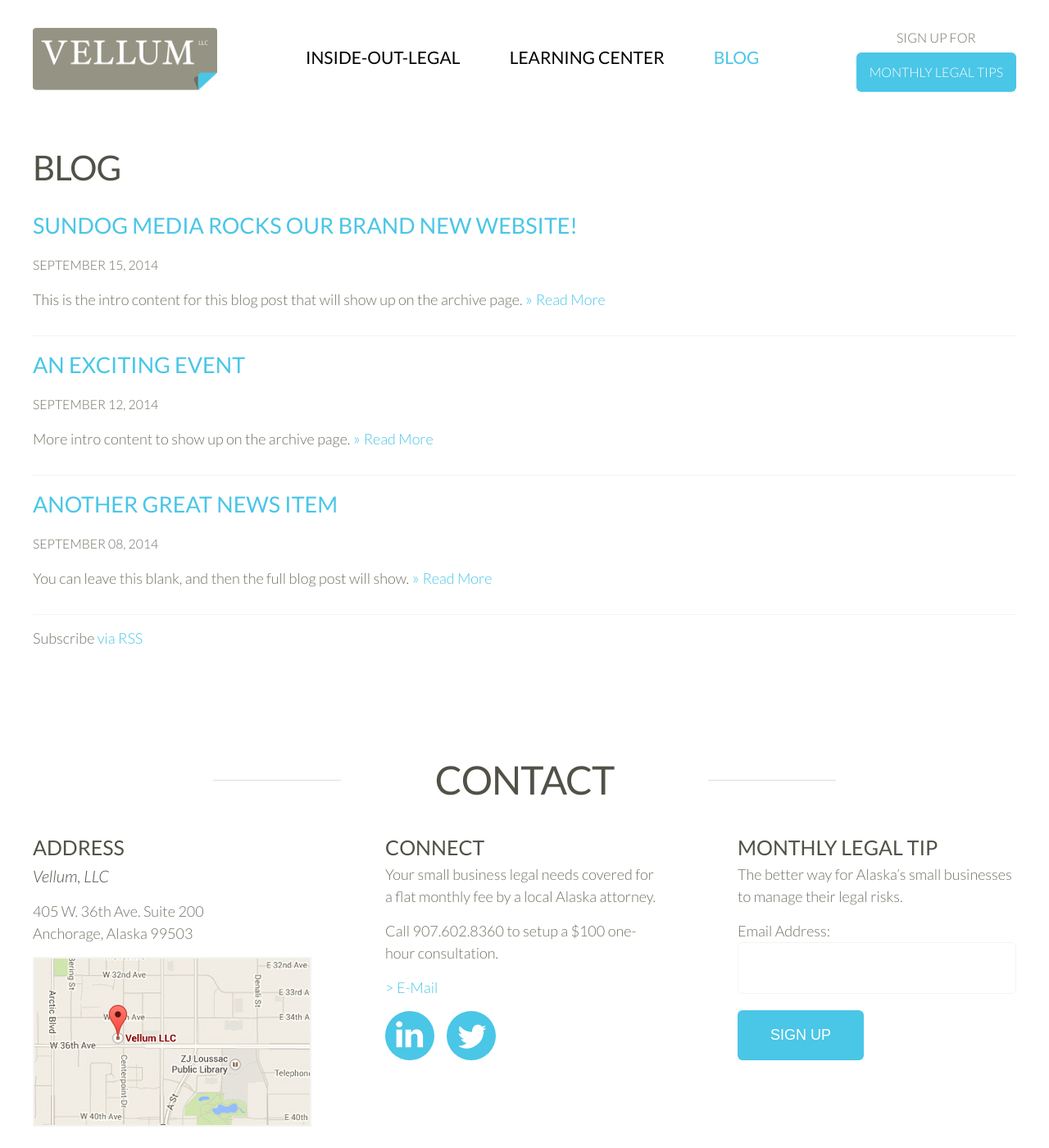
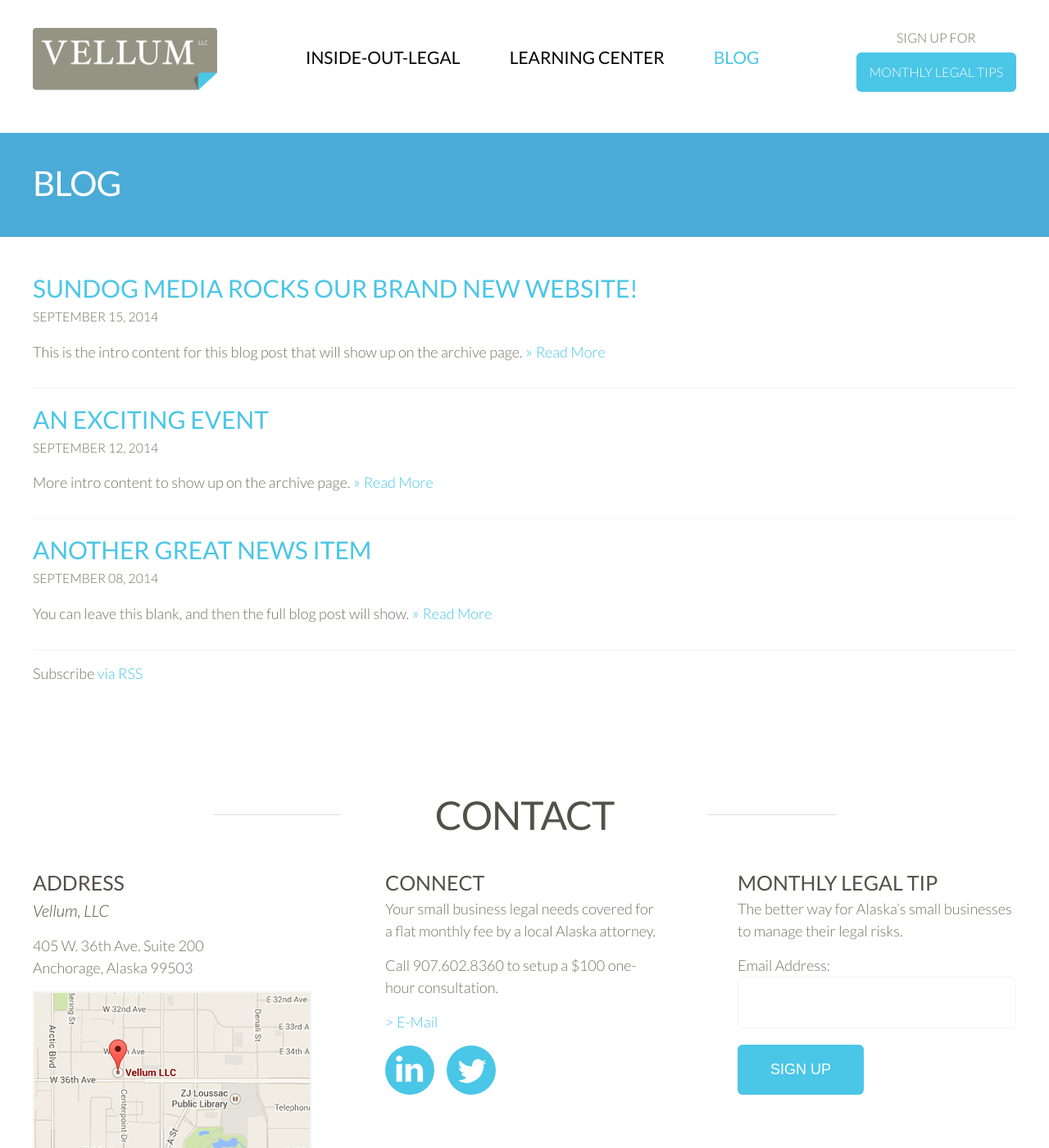
Before and after one commit to sundogmedia/sundogmedia.github.io, a Jekyll site: the page built from blog.md, in a window 1280 px wide and 1400 px high. Shown: the whole window at 82% size. Built offline with Jekyll 4.4.1, drawn with Linux system fonts in a browser that asks for light colours.

Commit message:
Design Changes from Joe

```diff
--- a/_layouts/default.html
+++ b/_layouts/default.html
@@ -8,6 +8,12 @@
     {% include header.html %}
 
     <div class="page-content">
+    	<div class="page-header">
+    		<div class="wrapper"><header class="post-header">
+    		     <h1 class="post-title">{{ page.title }}</h1>
+    		   </header>
+    		</div>
+    	</div>
       <div class="wrapper">
         {{ content }}
       </div>
--- a/_layouts/post.html
+++ b/_layouts/post.html
@@ -1,15 +1,29 @@
----
-layout: default
----
-<div class="post">
+<!DOCTYPE html>
+<html>
 
-  <header class="post-header">
-    <h1 class="post-title">{{ page.title }}</h1>
-    <p class="post-meta">{{ page.date | date: '%B %d, %Y' }}</p>
-  </header>
+  {% include head.html %}
 
-  <article class="post-content" itemtype="http://schema.org/BlogPosting" itemscope="itemscope">
-    {{ content }}
-  </article>
+  <body class="post">
 
-</div>
+    {% include header.html %}
+
+    <div class="page-content">
+    	<div class="page-header">
+    		<div class="wrapper"><header class="post-header">
+    		     <h1 class="post-title">{{ page.title }}</h1>
+    		     <p class="post-meta">{{ page.date | date: '%B %d, %Y' }}</p>
+    		   </header>
+    		</div>
+    	</div>
+      <div class="wrapper">
+        <article class="post-content" itemtype="http://schema.org/BlogPosting" itemscope="itemscope">
+          {{ content }}
+        </article>
+      </div>
+    </div>
+
+    {% include footer.html %}
+
+  </body>
+
+</html>
--- a/_sass/_layout.scss
+++ b/_sass/_layout.scss
@@ -52,7 +52,7 @@
 	 @include media-query($on-desktop) {
 	   		.site-nav{ margin: 20px 0; font-size: 20px; }
 
-	   		.sub-nav a{ padding: 0 18px; }
+	   		.sub-nav a{ padding: 0 25px; }
 
 	  }
 
@@ -60,13 +60,13 @@
 
 	  		.site-nav{ margin: 20px 0 0 0; float: right; }
 
-	  		.site-nav li{ margin: 0 18px }
+	  		.site-nav li{ margin: 0 18px;  }
 
 	  		.widget-right{ float: none; clear: both; padding-top: 20px; }
 
 	  		.widget-right a{ max-width: 400px; margin: 6px auto 0; }
 
-	  		.sub-nav a{ padding: 0 16px; }
+	  		.sub-nav a{ padding: 0 13px; font-size: 16px; }
 
 
 	  }
@@ -176,10 +176,10 @@
  * Page/Post content
  */
 
-.page-content { padding: 183px 0 40px;
+.page-content { padding: 202px 0 40px;
 
     @include media-query($on-tablet-landscape) {
-      	padding-top: 243px;
+      	padding-top: 298px;
      }
 
      @include media-query($on-tablet-portrait) {
@@ -187,9 +187,10 @@
       }
 }
 
-.page .page-content{ padding-top:  263px;
+
+.post .page-content{ padding-top:  162px;
 	@include media-query($on-tablet-landscape) {
-	  	padding-top: 403px;
+	  	padding-top: 242px;
 	 }
 
 	 @include media-query($on-tablet-portrait) {
@@ -198,7 +199,11 @@
 
 }
 
+
+
 .post-list {
+	h1{ font-size: 30px; margin: 0; }
+
     h2{ margin-bottom: 0; }
 
     .post{ border-bottom: 1px solid $grey-color; padding-bottom: 15px; margin-bottom: 15px; }
@@ -212,10 +217,6 @@
 }
 
 
-.post-header {
-    margin-bottom: $spacing-unit;
-}
-
 .post-title, .page-heading {
     font-size: 42px;
     letter-spacing: -1px;
@@ -228,13 +229,6 @@
 /**
  * Home Page
  */
-
- .home .page-content{ padding: 203px 0 0 0;
-
- 	@include media-query($on-tablet-landscape) { padding-top: 298px; }
-
- 	@include media-query($on-tablet-portrait) { padding-top: 0; }
-  }
 
  .parallax{ padding: 80px 0 0; background: $background-color;
 
@@ -406,6 +400,12 @@
 
   		.entry-header{ padding-top: 40px; }
 
+  		h1, .post-meta{ margin-bottom: 0; }
+
+  		.post-meta{ margin-top: 5px; font-size: 20px; }
+
+  		h2{ margin: 15px 0; }
+
   		h1, h2{ color: $background-color; }
 
   		a{ color: $background-color;}
--- a/blog.md
+++ b/blog.md
@@ -1,12 +1,10 @@
 ---
-layout: default
+layout: post
 title: Blog
 permalink: /blog/
 ---
 
 <article class="post" itemtype="http://schema.org/BlogPosting" itemscope="itemscope">
-<header class="entry-header"><h1 itemprop="headline" class="page-heading">Blog</h1></header></article>
-
   <div class="post-list">
     {% for post in site.posts %}
       <article class="post" itemtype="http://schema.org/BlogPosting" itemscope="itemscope">
```
Also changed, not shown: _layouts/book-toc.html (added, +34 -0 lines), _layouts/book.html (+4 -9 lines), _layouts/page.html (deleted, +0 -27 lines), learning-center/book.md (+1 -1 lines).
